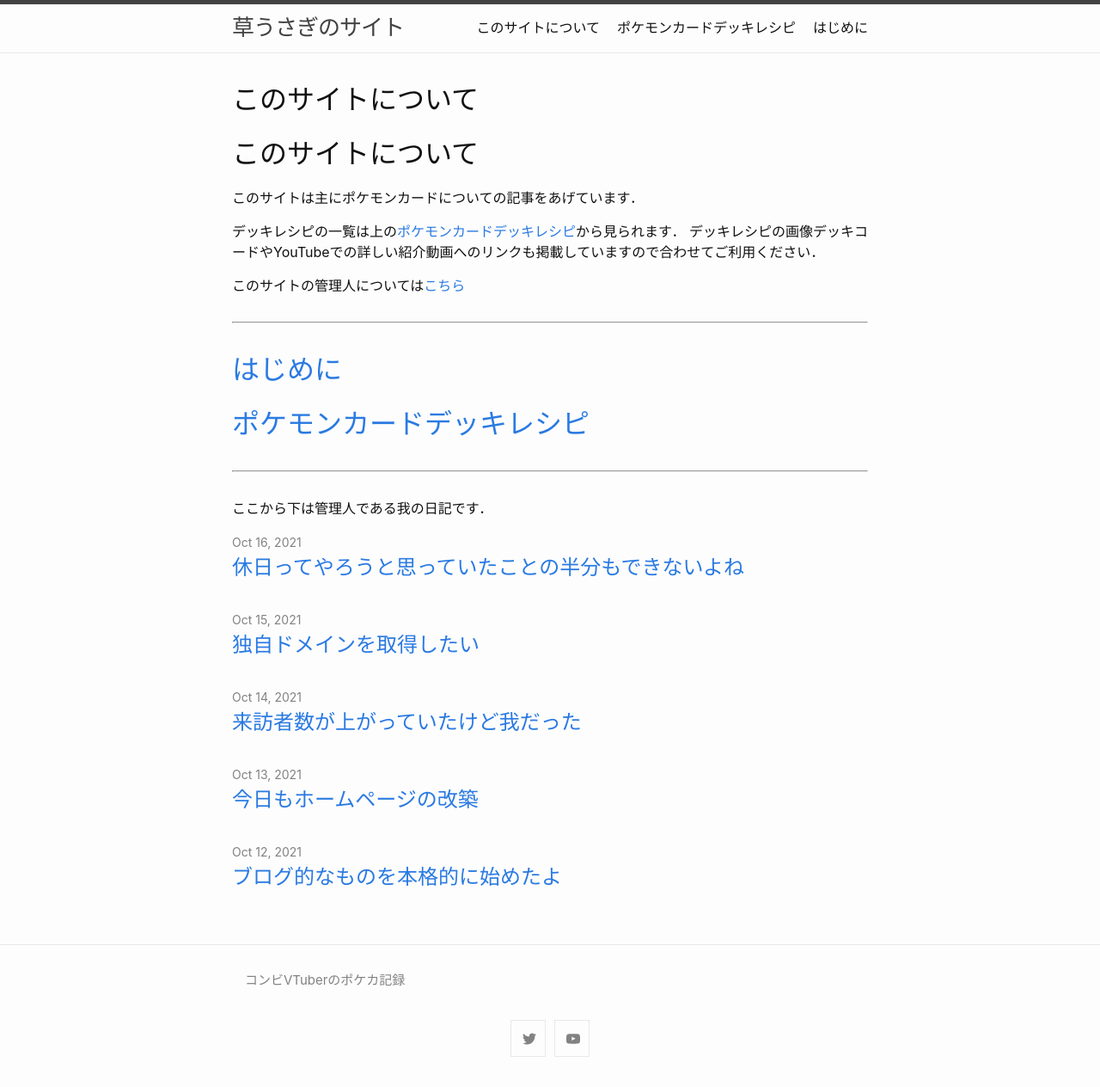
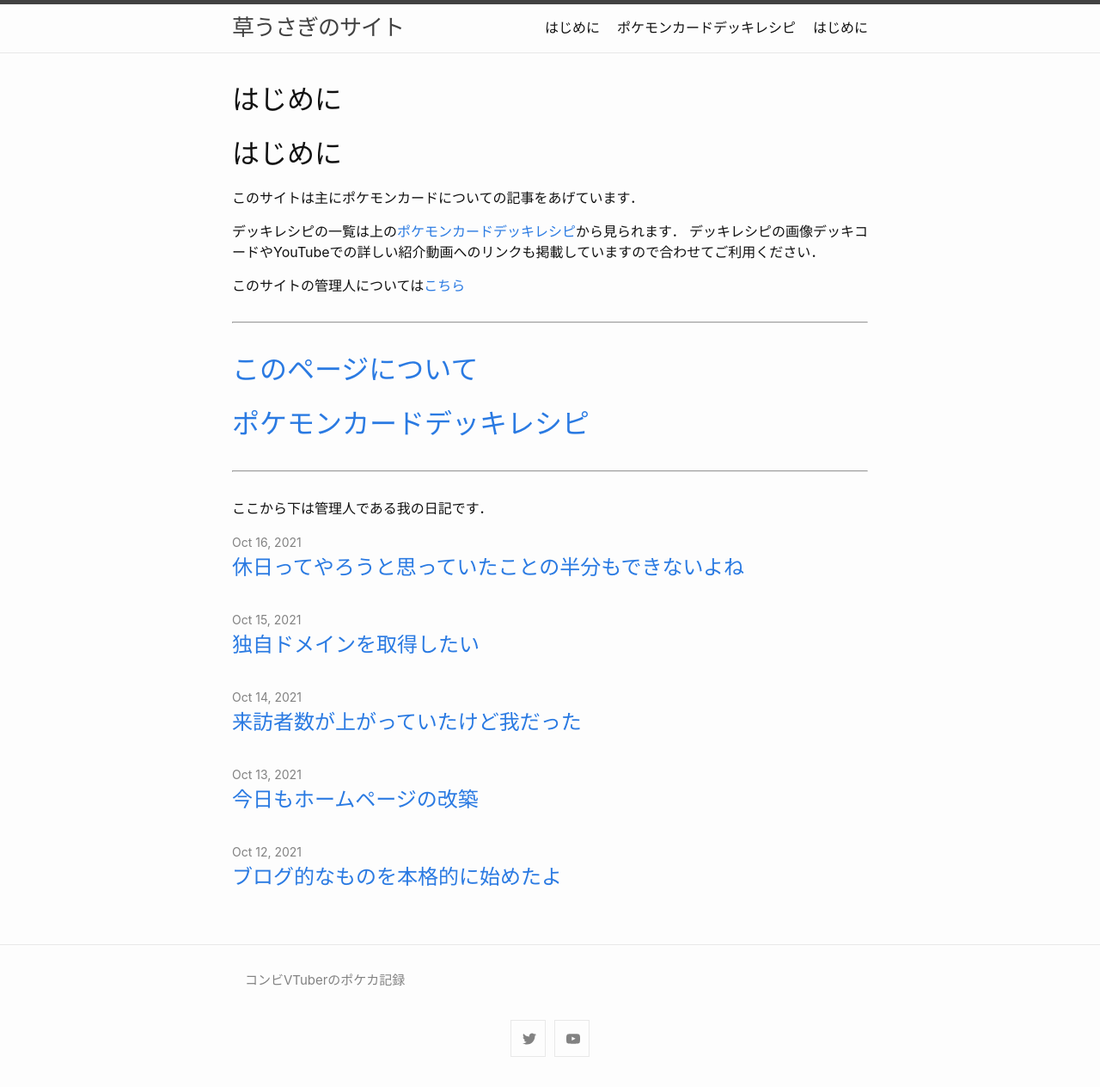
Before and after one commit to Kusausagi-Tsukasa/Kusausagi-Tsukasa.github.io, a Jekyll site: the page built from index.md, in a window 1280 px wide. Shown: the whole page at 86% size. Built offline with Jekyll 4.4.1, drawn with Linux system fonts in a browser that asks for light colours; our own code applies the rules of GitHub Pages for plain Markdown files.

Commit message:
Update index.md

```diff
--- a/index.md
+++ b/index.md
@@ -3,7 +3,7 @@ description: ポケカ系VTuberの草うさぎがポケカやVR（予定）に
 lang: ja_JP
 ---
 
-# このサイトについて
+# はじめに
 
 このサイトは主にポケモンカードについての記事をあげています．
 
@@ -14,7 +14,7 @@ lang: ja_JP
 
 ***
 
-# [はじめに](homepage.md)
+# [このページについて](homepage.md)
 
 # [ポケモンカードデッキレシピ](Deck/recipeHome.md)
 
```
